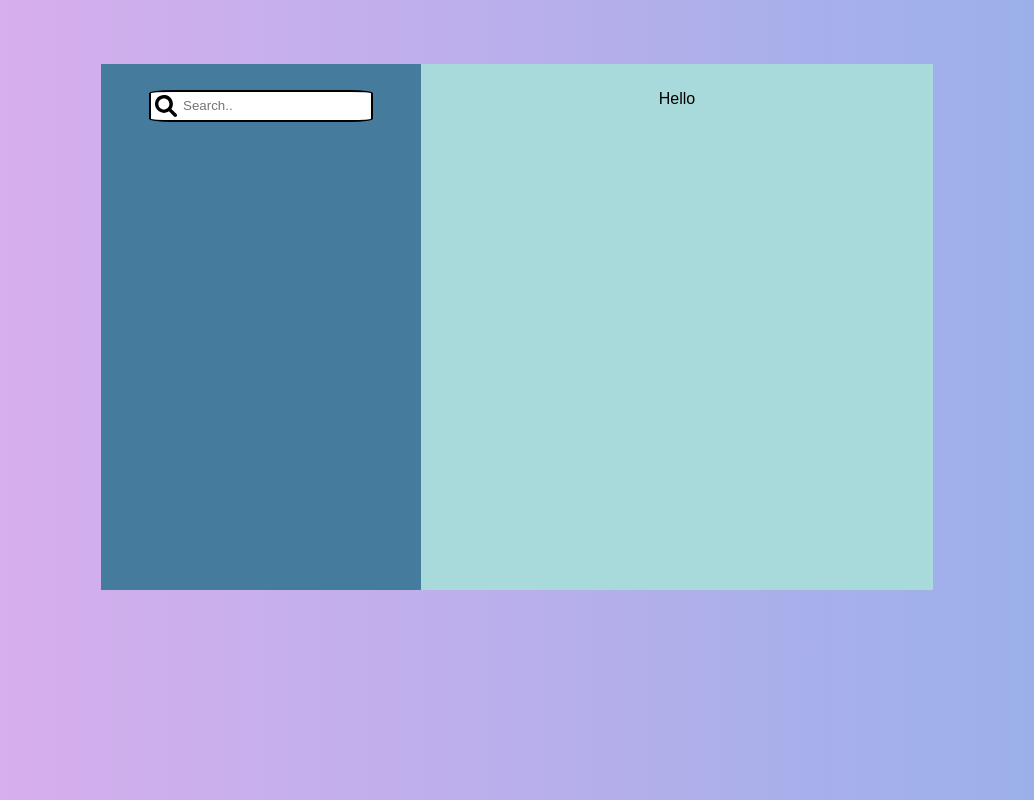
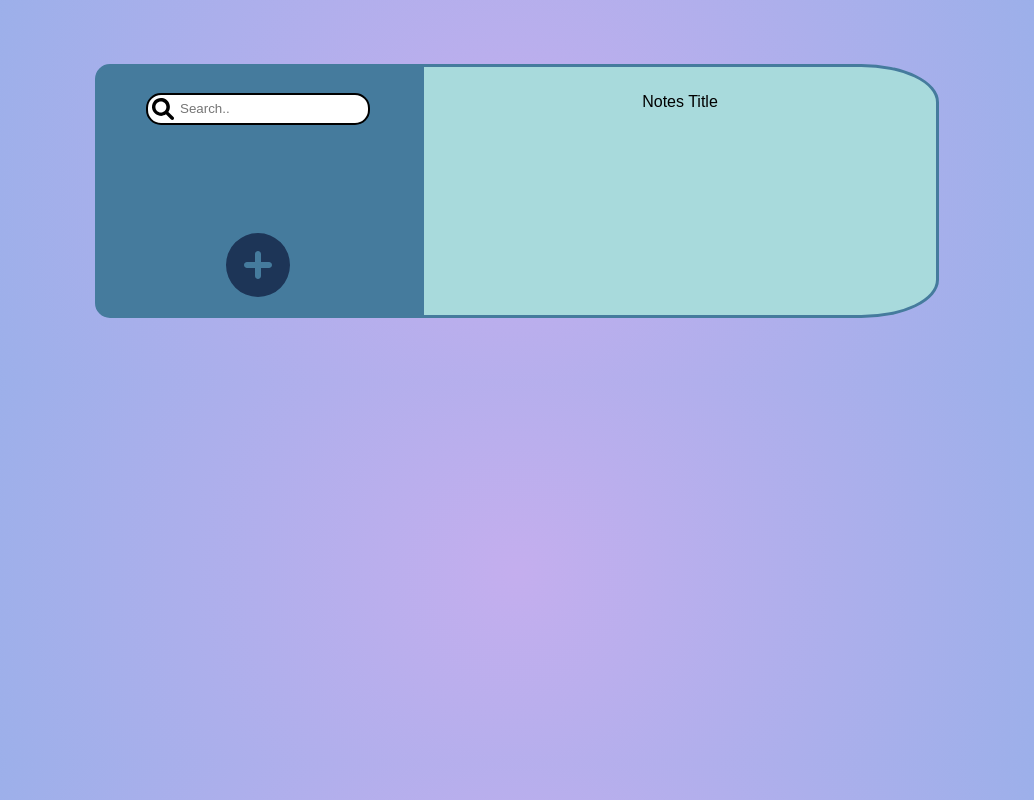
Before and after one commit to tomsdruvas/NotesApp, a React (Create React App) app in the folder client/: page / in a window 1280 px wide. Shown: the whole page, without its empty margins (123-1157 px from the left). Built offline with nearby package versions, Linux system fonts and the light colour scheme.

Commit message:
added add Icon and style the search bar

```diff
--- a/client/package.json
+++ b/client/package.json
@@ -3,6 +3,10 @@
   "version": "0.1.0",
   "private": true,
   "dependencies": {
+    "@fortawesome/fontawesome-svg-core": "^1.3.0",
+    "@fortawesome/free-regular-svg-icons": "^6.0.0",
+    "@fortawesome/free-solid-svg-icons": "^6.0.0",
+    "@fortawesome/react-fontawesome": "^0.1.17",
     "@testing-library/jest-dom": "^5.16.2",
     "@testing-library/react": "^12.1.3",
     "@testing-library/user-event": "^13.5.0",
--- a/client/src/App.css
+++ b/client/src/App.css
@@ -1,8 +1,9 @@
 body {
   font-family: Arial, Helvetica, sans-serif;
-  background: rgb(222,174,238);
-  background: linear-gradient(90deg, rgba(222,174,238,1) 0%, rgba(148,176,233,1) 100%);
+  background: rgb(196,174,238);
+  background: radial-gradient(circle, rgba(196,174,238,1) 0%, rgba(148,176,233,1) 100%);
 }
+
 
 .App {
   text-align: center;
--- a/client/src/App.js
+++ b/client/src/App.js
@@ -4,6 +4,7 @@ import MainContainer from './containers/MainContainer';
 
 function App() {
   return (
+
     <MainContainer />
   );
 }
--- a/client/src/containers/MainContainer.js
+++ b/client/src/containers/MainContainer.js
@@ -1,22 +1,30 @@
 import React from 'react'
 import '../styles/Style.css'
+import {FontAwesomeIcon} from '@fortawesome/react-fontawesome'
+import { faPlusCircle} from '@fortawesome/free-solid-svg-icons'
+
 
 const MainContainer = () => {
-  return (
+  return (<>
+
     <div class="parent">
     <div class="div1">
-    <form>
   <input type="text" name="search" placeholder="Search.." />
-    </form>
+  <br />
+  <br />
+  <br />
+  <br />
+  <br />
+  <br />
+  <br />
 
-
-
-
+    <FontAwesomeIcon icon={faPlusCircle} size="4x" className="addIcon"/>
 
 
      </div>
-    <div class="div2">Hello </div>
+    <div class="div2">Notes Title</div>
     </div>
+    </>
   )
 }
 
--- a/client/src/styles/Style.css
+++ b/client/src/styles/Style.css
@@ -3,24 +3,31 @@
     justify-content: center;
     margin-top: 5%;
     margin-bottom: 5%;
+    height:100%;
 
     }
 
 .div1 {
     background-color:#457B9D;
     width: 25%;
-    height: 500px;
     text-align:center;
     padding-top: 2%;
+    border-radius: 15px 0 0 15px;
+    border: 3px solid #457B9D;
+
+
 
 }
 
 .div2 {
     background-color:#a8dadc;
     width: 40%;
-    height: 500px;
     padding-top: 2%;
     text-align:center;
+    border-radius: 0 15% 15% 0;
+    border: 3px solid #457B9D;
+
+
 
 
  }
@@ -37,7 +44,20 @@
     background-image: url('searchIcon.svg');
     background-repeat: no-repeat;
     padding-left: 10%;
-    background-position: 2% 45%;
+    background-position: 2% 50%;
     background-size: 10%;
-    border-radius: 10%;
+    border-radius: 15px;
   }
+
+.addIcon{
+    color: #1D3557;
+    position: relative;
+    bottom: 8%
+
+}
+
+.addIcon :hover{
+    color: #082752;
+    border: 2px solid black;
+    cursor: pointer;
+}
```
Also changed, not shown: 2 other files (tests, documents, lock files or other folders).
